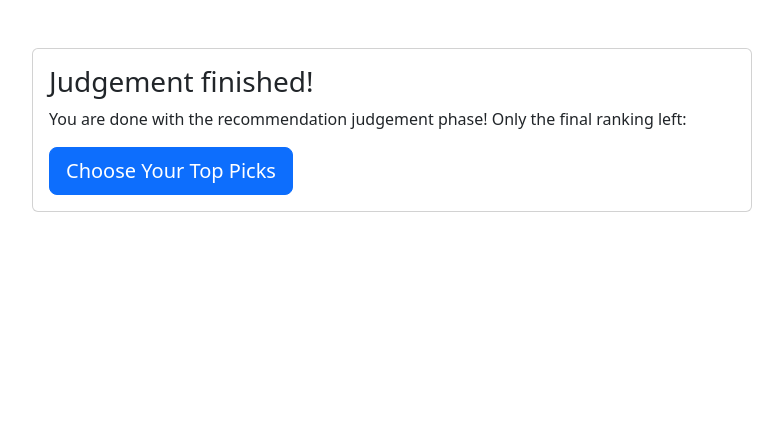
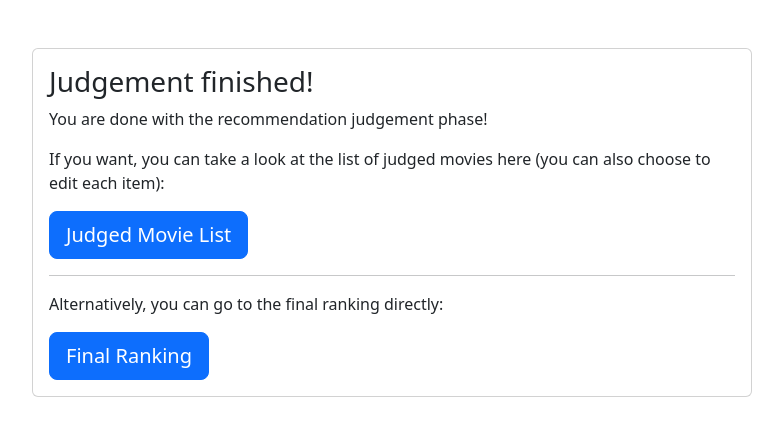
Before and after one commit to maancham/IRMrec, a Django app: template movies/templates/movies/judgeDone.html in a window 1280 px wide. Shown: the part 42-478 px from the top of the page, without its empty margins (248-1031 px from the left). Run offline with Django 4.2, Linux system fonts and the light colour scheme; the template is opened without the code that fills it, so the values that code supplies are empty; some libraries are stand-ins or nearby versions.

Commit message:
add text to pages

```diff
--- a/movies/templates/movies/item.html
+++ b/movies/templates/movies/item.html
@@ -244,7 +244,7 @@
                             <input type="radio" id="starhalf" name="rating" value= 0.5 /><label class="half" for="starhalf" title="Awful - 0.5"></label>
                         </fieldset>
                     </div>
-                    <div style="flex: 2; margin-top: 2%;">
+                    <div style="flex: 2; max-width: 100px; margin-top: 2%;">
                         <div id="rating-preview" style="border: 1px solid #ccc; border-radius: 5px; text-align: center;">-</div>
                     </div>
                 </div>
--- a/movies/templates/movies/items.html
+++ b/movies/templates/movies/items.html
@@ -42,7 +42,7 @@
         <h2 style="margin-left: 0;"> Judged List </h2>
 
         {% if remaining_judge_actions == 0 %}
-        <h3> <a href="{% url 'final_ranking' %}">You're done! Go to Final Ranking</a></h3>
+        <h3> <a href="{% url 'final_ranking' %}">Judgement finished! Go to Final Ranking</a></h3>
         {% else %}
             <h3> <a href="{% url 'movie_judge' %}">{{ remaining_judge_actions }} Movies Left to Judge, Click to Resume</a></h3>
         {% endif %}
--- a/movies/templates/movies/judgeDone.html
+++ b/movies/templates/movies/judgeDone.html
@@ -9,8 +9,14 @@
       <div class="card">
         <div class="card-body">
           <h3 class="card-title">Judgement finished!</h3>
-          <p class="card-text">You are done with the recommendation judgement phase! Only the final ranking left:</p>
-          <a href="{% url 'final_ranking' %}" class="btn btn-primary btn-lg btn-block">Choose Your Top Picks</a>
+          <p class="card-text">You are done with the recommendation judgement phase!</p>
+          <p class="card-text">If you want, you can take a look at the list of judged movies here (you can also choose to edit each item):</p>
+          <a href="{% url 'movie_list' %}" class="btn btn-primary btn-lg btn-block">Judged Movie List</a>
+
+          <hr>
+
+          <p class="card-text">Alternatively, you can go to the final ranking directly:</p>
+          <a href="{% url 'final_ranking' %}" class="btn btn-primary btn-lg btn-block">Final Ranking</a>
         </div>
       </div>
     </div>
--- a/recommender/settings.py
+++ b/recommender/settings.py
@@ -69,7 +69,7 @@ MIDDLEWARE = [
     "django.contrib.messages.middleware.MessageMiddleware",
     "django.middleware.clickjacking.XFrameOptionsMiddleware",
     "debug_toolbar.middleware.DebugToolbarMiddleware",
-    "movies.middleware.SessionTimeoutMiddleware",
+    # "movies.middleware.SessionTimeoutMiddleware",
 ]
 
 ROOT_URLCONF = "recommender.urls"
```
Also changed, not shown: movies/templates/movies/rankingDone.html (+4 -4 lines), movies/views.py (+0 -78 lines).
